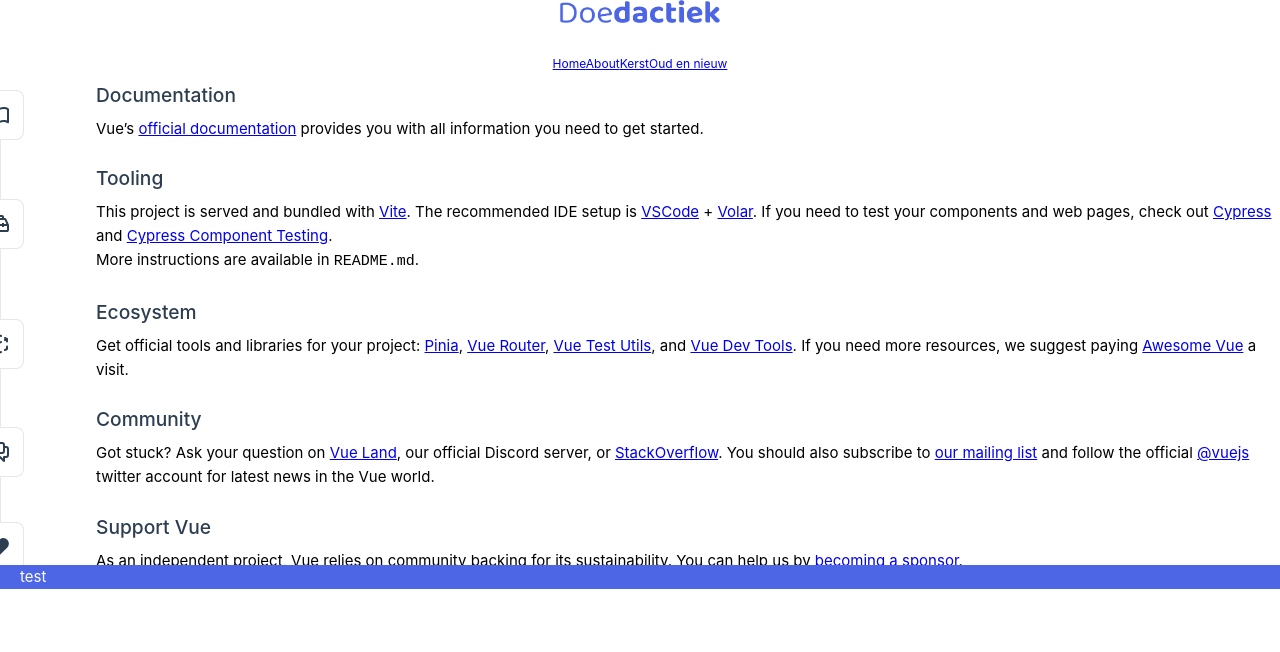
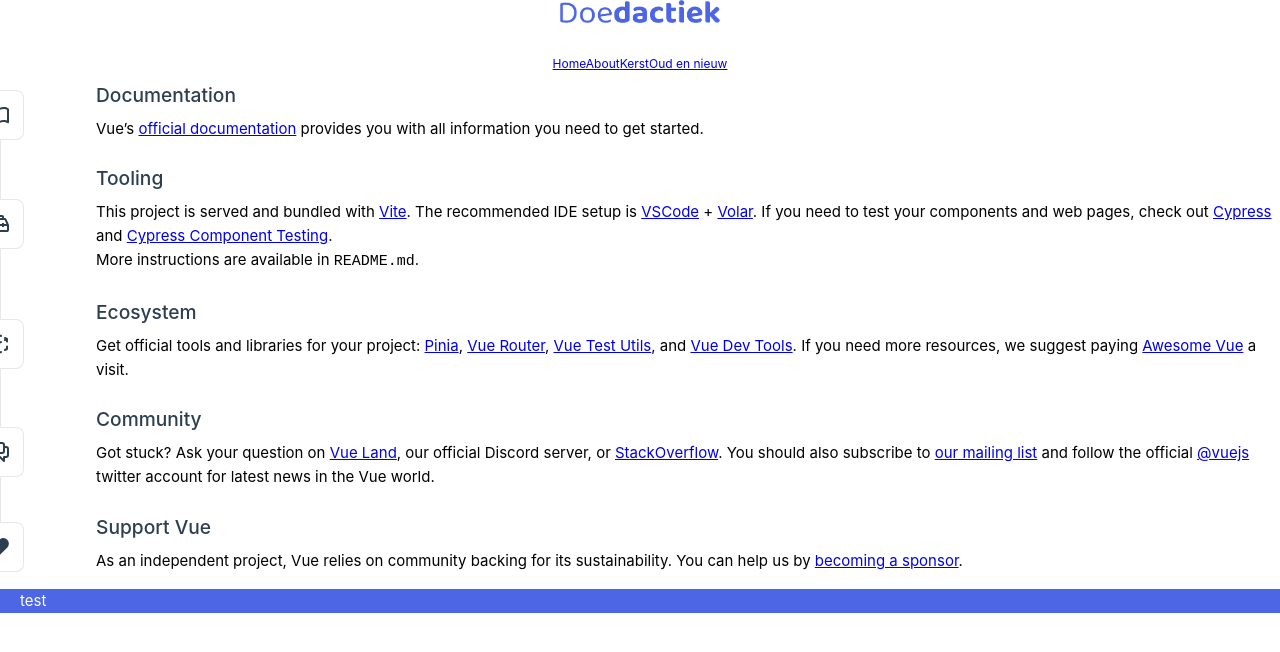
Before and after one commit to dionpool/doedactiek, a Vue app: page / in a window 1280 px wide. Shown: the top 652 px of the page. Built offline with nearby package versions, Linux system fonts and the light colour scheme; the HTML template or start-up script is replaced by a standard one.

Commit message:
Fix footer position

```diff
--- a/src/App.vue
+++ b/src/App.vue
@@ -48,8 +48,7 @@ header {
 footer {
   background-color: var(--clr-primary-60);
   color: var(--clr-accent-100);
-  position: absolute;
-  bottom: 0;
+  position: relative;
   width: 100%;
 }
 </style>
```
